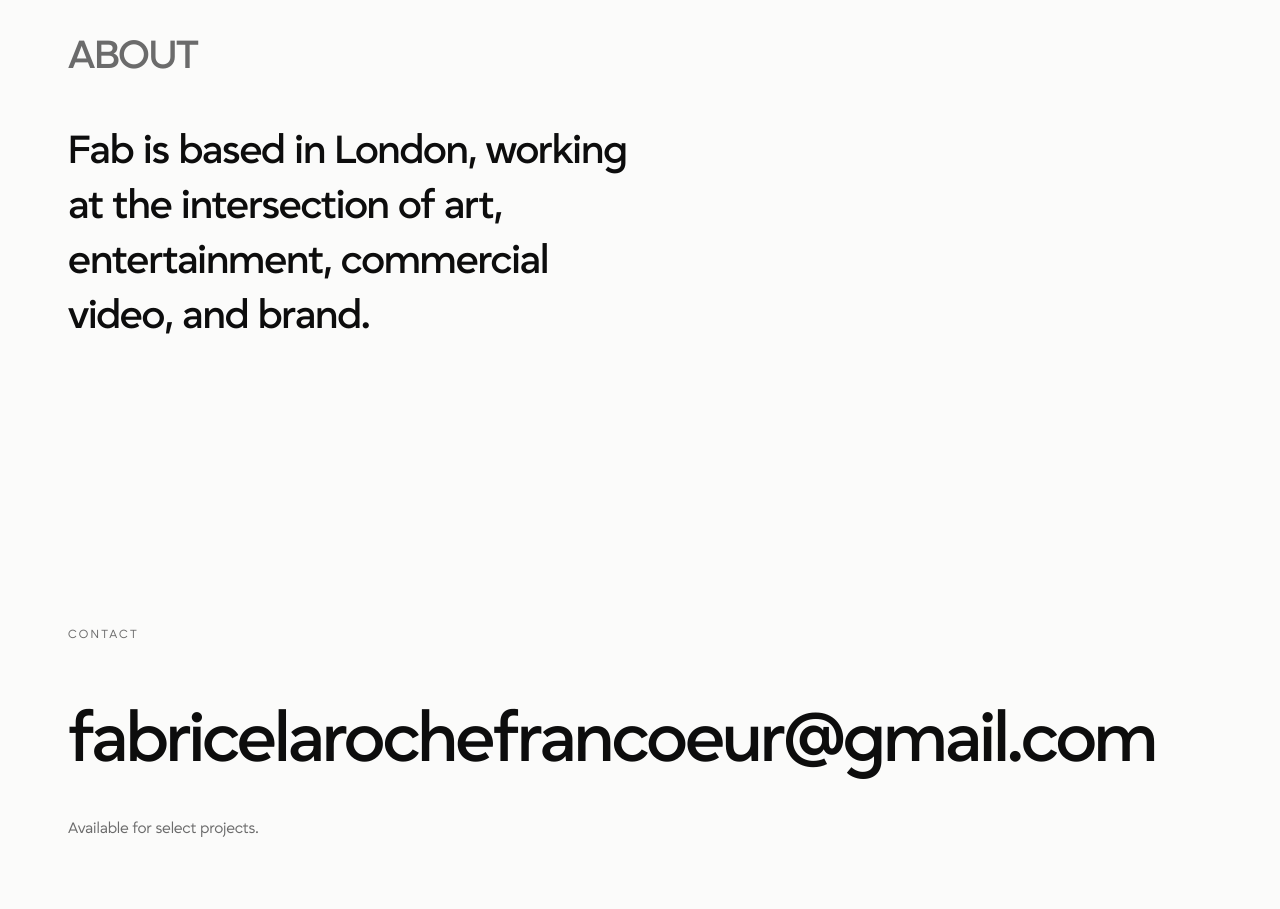
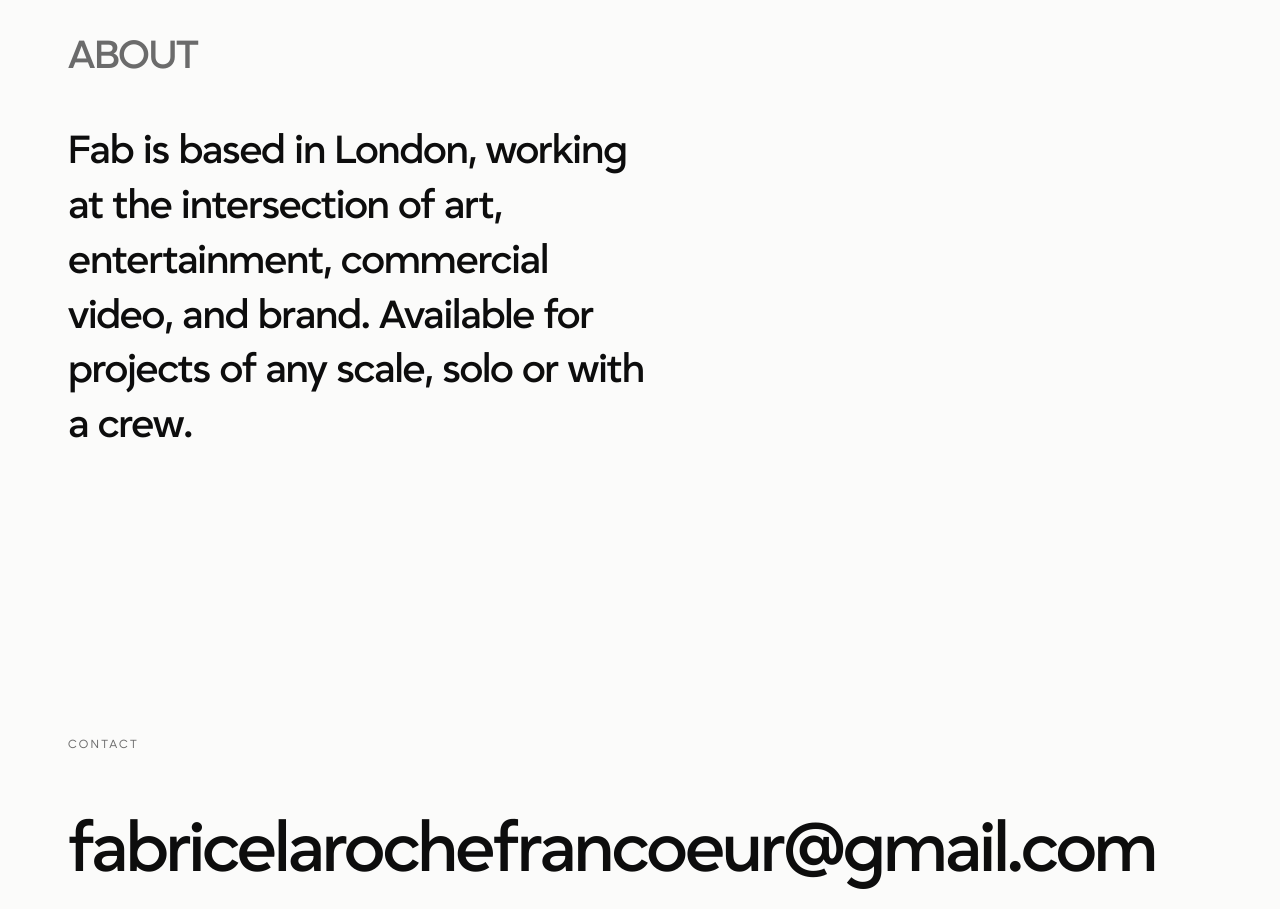
Before and after one commit to fabricelarochefrancoeur-lab/fabmakesvideos, a plain HTML site: page index.html in a window 1280 px wide. Shown: the part 1520-2429 px from the top of the page. Drawn offline with Linux system fonts and the light colour scheme.

Commit message:
update about

```diff
--- a/index.html
+++ b/index.html
@@ -400,7 +400,7 @@
     <section class="section about" id="about">
       <div class="wrap">
         <p class="eyebrow">About</p>
-        <p data-words>Fab is based in London, working at the intersection of art, entertainment, commercial video, and brand.</p>
+        <p data-words>Fab is based in London, working at the intersection of art, entertainment, commercial video, and brand. Available for projects of any scale, solo or with a crew.</p>
       </div>
     </section>
 
```
